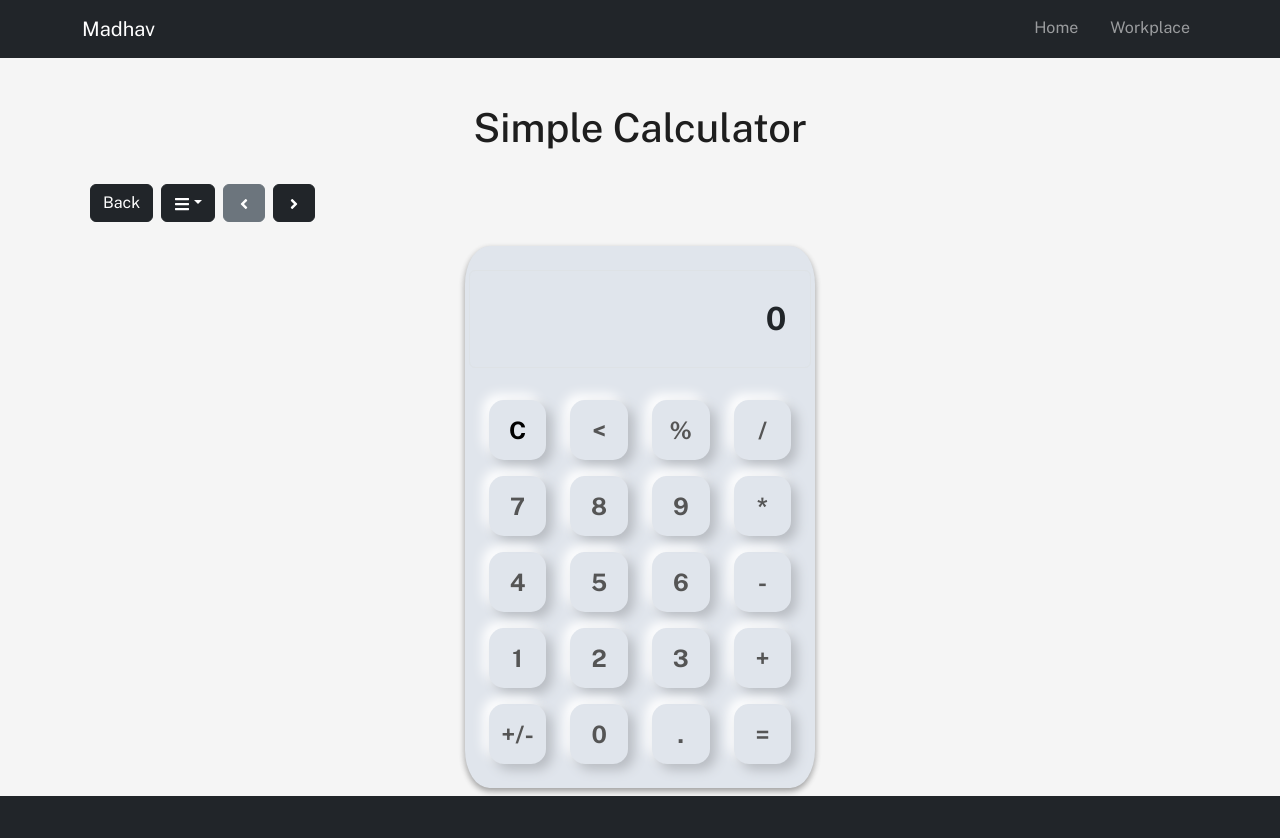
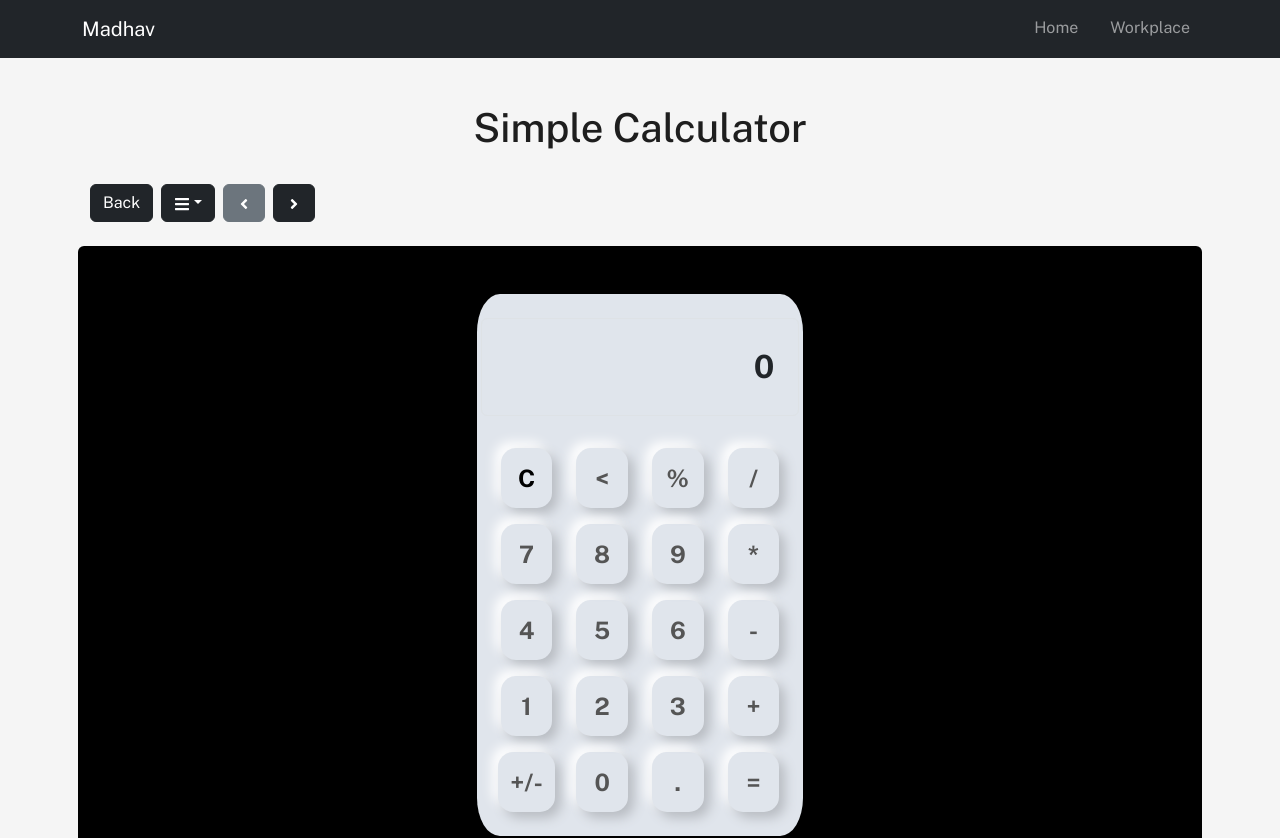
Before and after one commit to Madhav4466/mstechtrove, a React (Create React App) app in the folder react-app/: page /workplace/apps/1 in a window 1280 px wide. Shown: the top 838 px of the page. Built offline with nearby package versions, Linux system fonts and the light colour scheme; a web font is replaced by a local one.

Commit message:
Add a primary background to app and add spacings

```diff
--- a/react-app/src/views/components/workplace/app-content.js
+++ b/react-app/src/views/components/workplace/app-content.js
@@ -2,8 +2,8 @@ import { Col, Row } from "react-bootstrap";
 
 export default function AppContent ({component}) {
     return(
-        <Row className="p-2">
-            <Col lg={12}>
+        <Row className="p-2 justify-content-center align-items-center">
+            <Col lg={12} className="rounded text-light p-5" style={{background: "black"}}>
                 {component && component}
             </Col>
         </Row>
```
